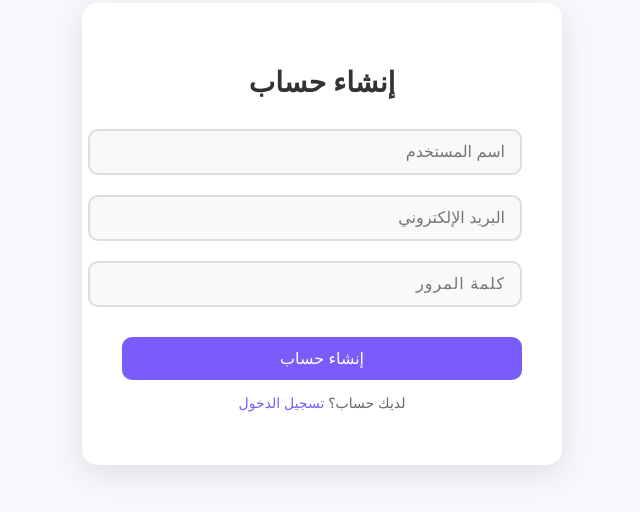
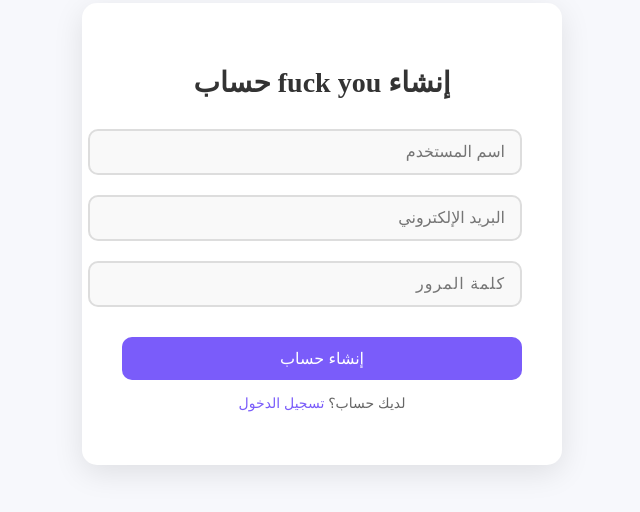
Before and after one commit to sspos/news, a plain HTML site: page signup.html in a window 1280 px wide. Shown: the part 166-678 px from the top of the page, without its empty margins (318-958 px from the left). Drawn offline with Linux system fonts and the light colour scheme.

Commit message:
Update signup.html

```diff
--- a/signup.html
+++ b/signup.html
@@ -18,7 +18,7 @@
 </head>
 <body>
     <div class="form-container">
-        <h2>إنشاء حساب</h2>
+        <h2>إنشاء  fuck you حساب</h2>
         <form id="signup-form">
             <input type="text" id="username" placeholder="اسم المستخدم" required>
             <input type="email" id="email" placeholder="البريد الإلكتروني" required>
```
